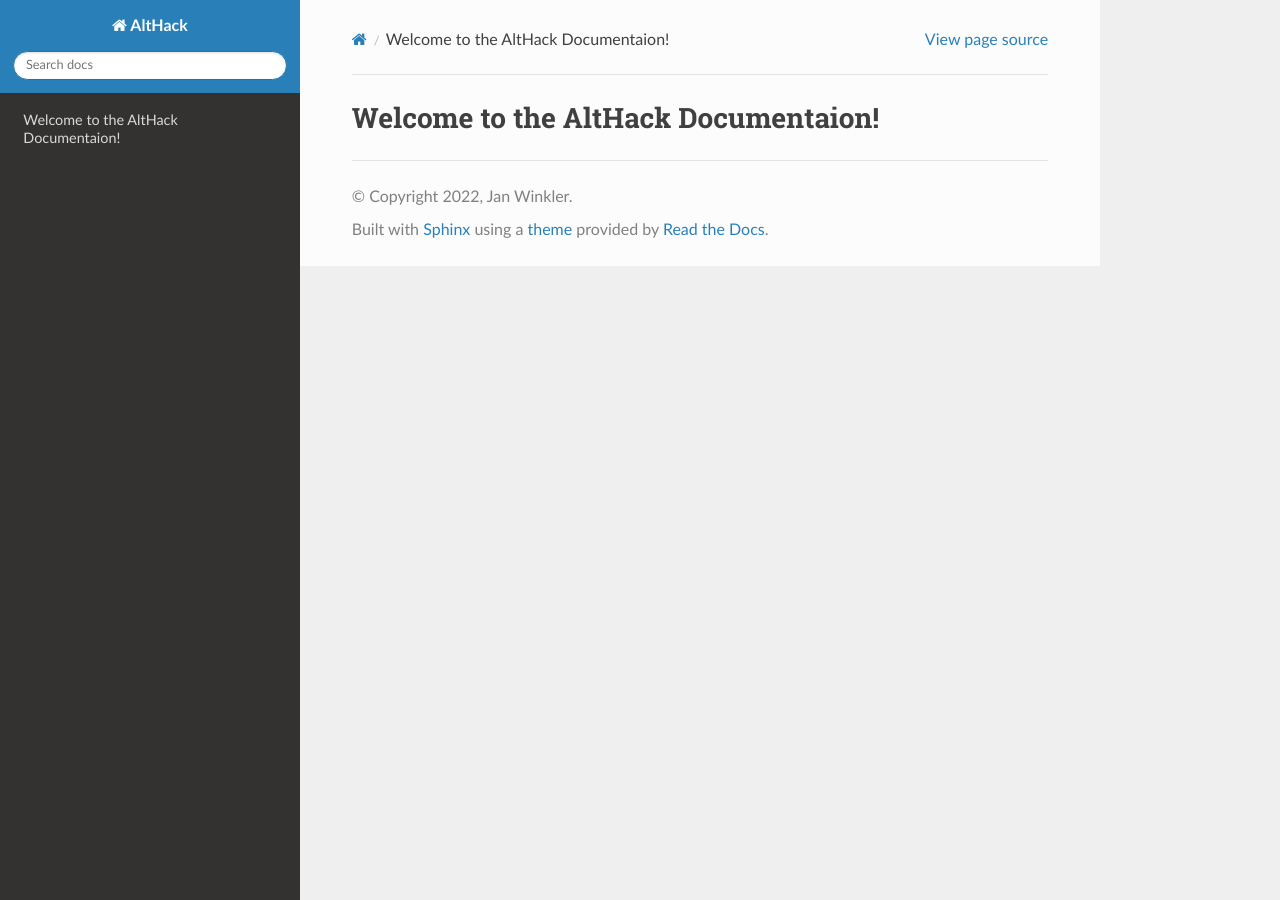
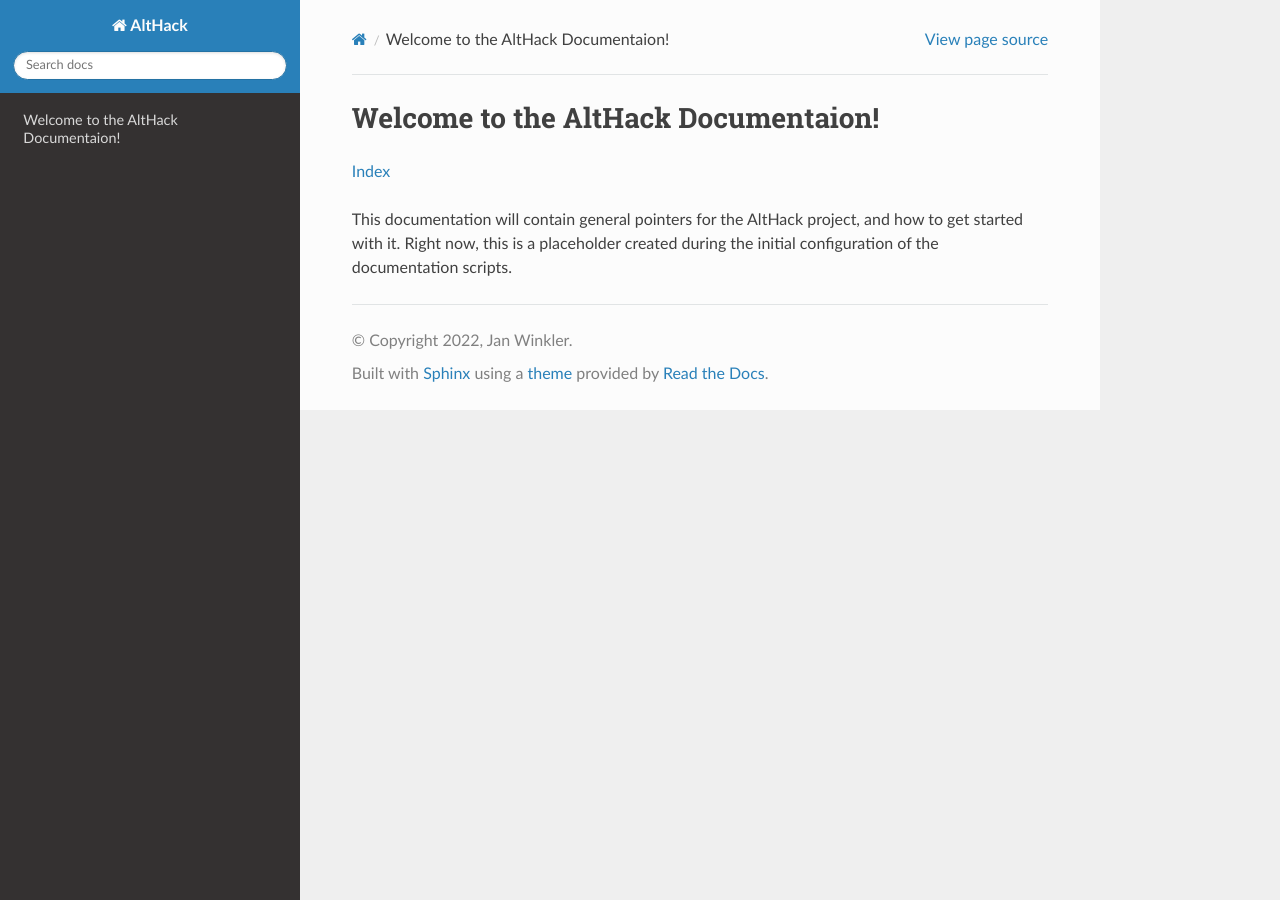
Before and after one commit to althack-project/althack, a Sphinx documentation site: the page built from docs/index.rst, in a window 1280 px wide. Built offline with Sphinx 7.4.7 and the Read the Docs theme 2.0.0, drawn with Linux system fonts in a browser that asks for light colours.

Commit message:
Setting initial doc text

```diff
--- a/docs/index.rst
+++ b/docs/index.rst
@@ -4,3 +4,7 @@ Welcome to the AltHack Documentaion!
 .. toctree::
    :maxdepth: 2
    :caption: Contents:
+
+:ref:`genindex`
+
+This documentation will contain general pointers for the AltHack project, and how to get started with it. Right now, this is a placeholder created during the initial configuration of the documentation scripts.
```
